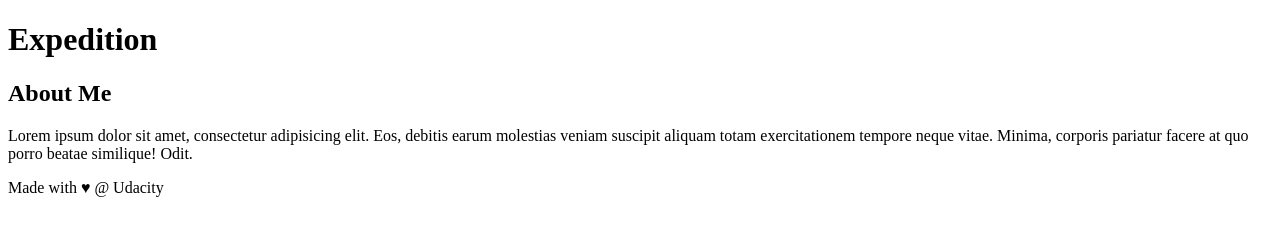
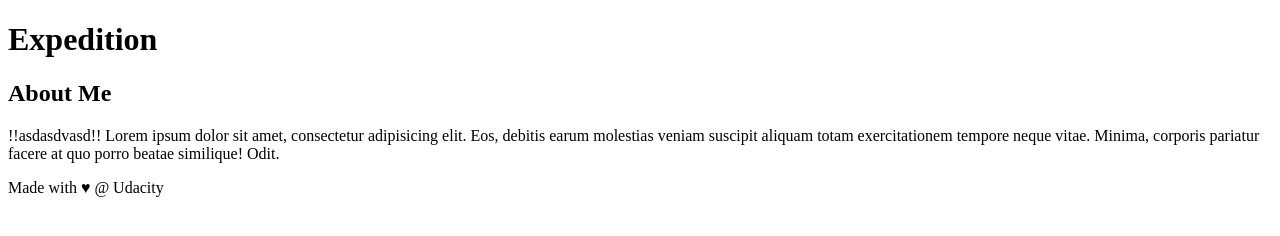
Before and after one commit to DnYee/new-git-project, a plain HTML site: page index.html in a window 1280 px wide. Drawn offline with Linux system fonts and the light colour scheme.

Commit message:
add something

```diff
--- a/index.html
+++ b/index.html
@@ -23,7 +23,7 @@
     <aside>
         <h2>About Me</h2>
 
-        <p>Lorem ipsum dolor sit amet, consectetur adipisicing elit. Eos, debitis earum molestias veniam suscipit aliquam
+        <p>!!asdasdvasd!! Lorem ipsum dolor sit amet, consectetur adipisicing elit. Eos, debitis earum molestias veniam suscipit aliquam
             totam exercitationem tempore neque vitae. Minima, corporis pariatur facere at quo porro beatae similique! Odit.
         </p>
     </aside>
```
